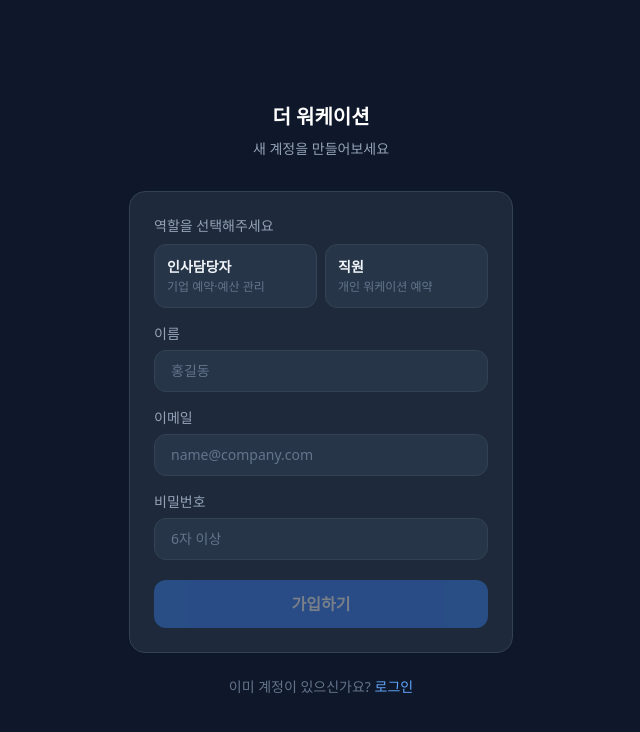
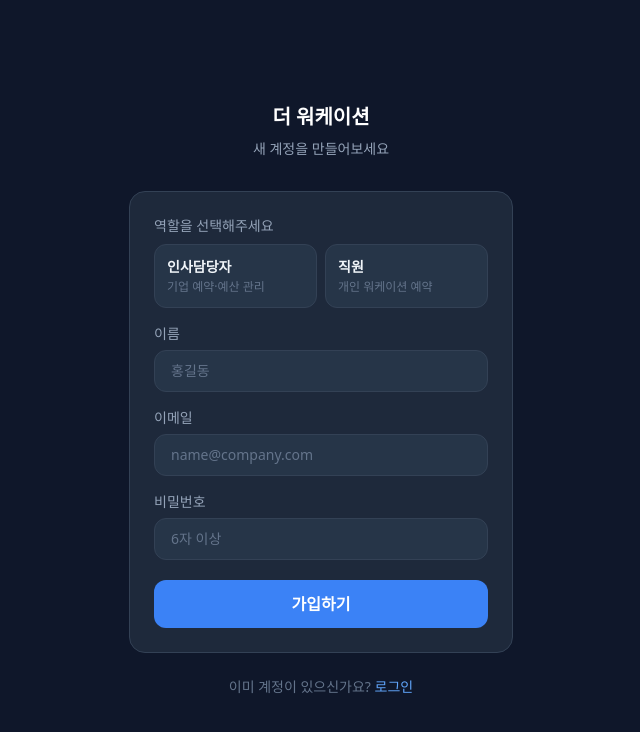
Before and after one commit to jm-potter/the_workation_app, a Next.js app in the folder workation-app/: page /register in a window 1280 px wide. Shown: the top 732 px of the page, without its empty margins (319-959 px from the left). Built offline with nearby package versions, Linux system fonts and the light colour scheme; no server answers.

Commit message:
fix: remove disabled condition from register button

```diff
--- a/workation-app/app/(auth)/register/page.tsx
+++ b/workation-app/app/(auth)/register/page.tsx
@@ -78,7 +78,7 @@ export default function RegisterPage() {
           <Input label="비밀번호" type="password" placeholder="6자 이상" value={password} onChange={e => setPassword(e.target.value)} />
 
           {error && <p className="text-sm text-red-400 text-center">{error}</p>}
-          <Button size="lg" className="w-full mt-1" onClick={handleRegister} disabled={!role}>
+          <Button size="lg" className="w-full mt-1" onClick={handleRegister}>
             {loading ? '가입 중...' : '가입하기'}
           </Button>
         </div>
```
